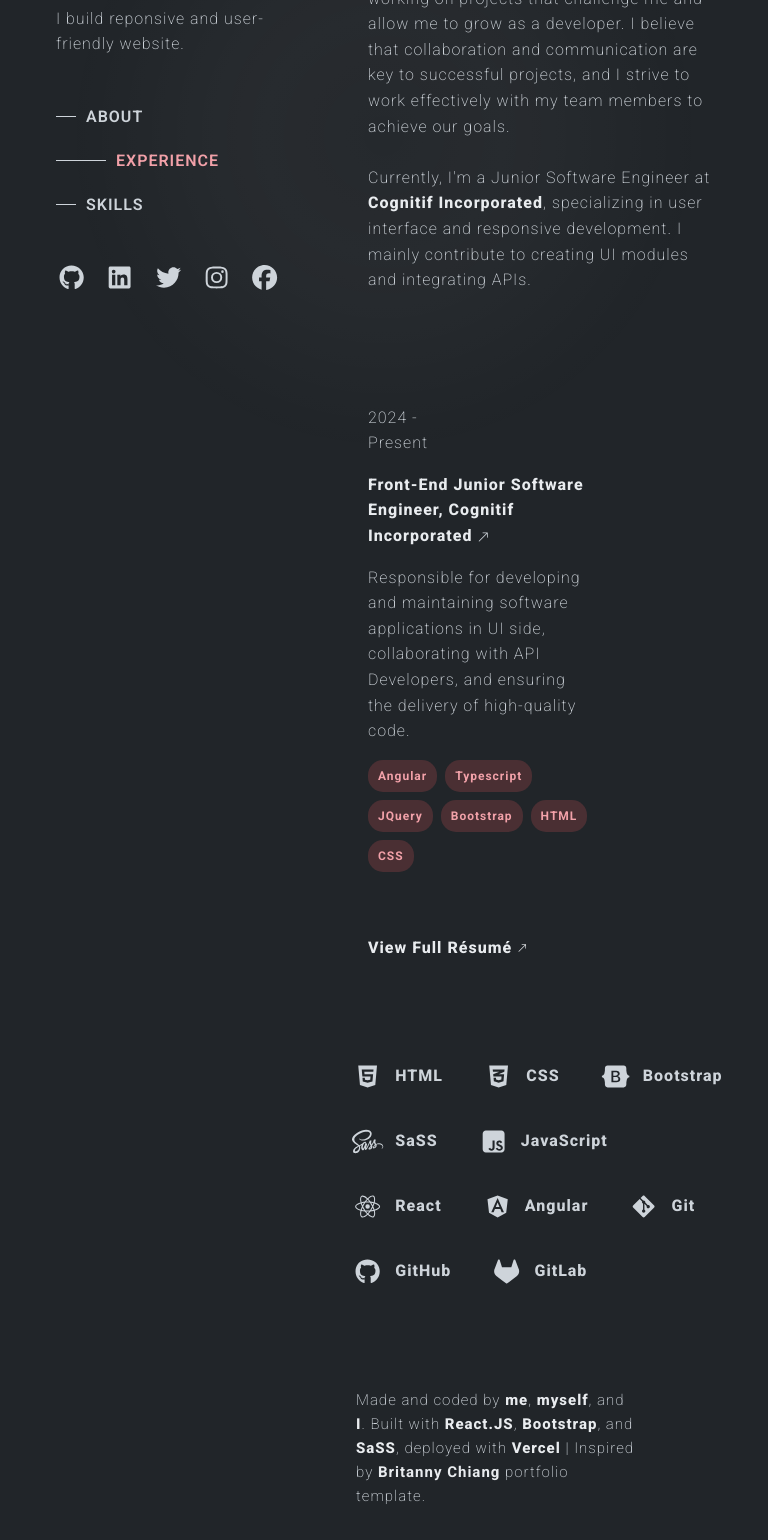
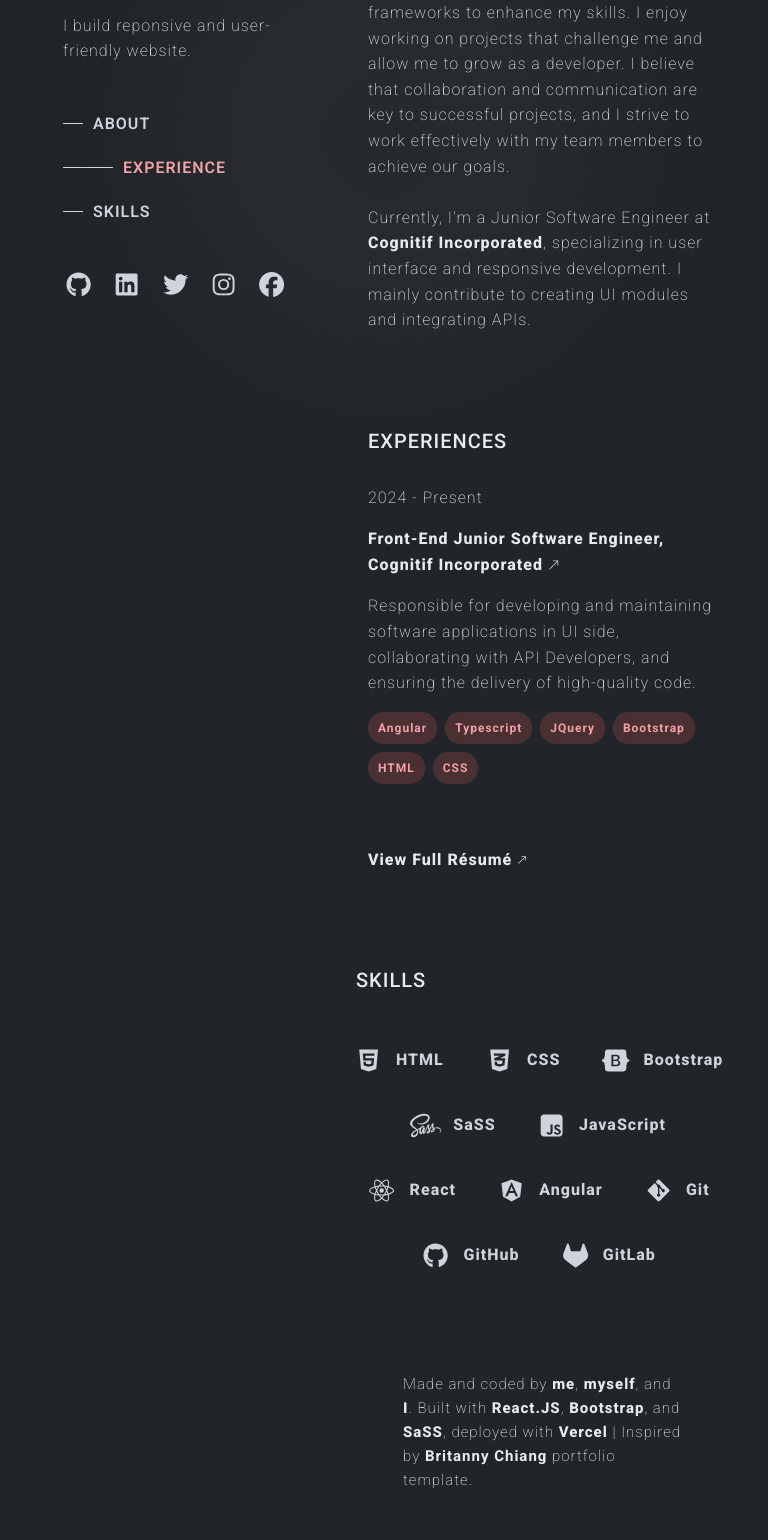
Before and after one commit to diksik0123/devpaulio, a React (Vite) app: page / in a window 768 px wide. Shown: the part 264-1804 px from the top of the page. Built offline with nearby package versions, Linux system fonts and the light colour scheme.

Commit message:
updated the responsiveness and removed assets

```diff
--- a/src/Components/Experience/Experience.jsx
+++ b/src/Components/Experience/Experience.jsx
@@ -7,10 +7,10 @@
                 <div className="container">
                     <h5 className='mb-3'>EXPERIENCES</h5>
                     <div className={`row pt-3 pb-3 ${styles['experience-container']}`} onClick={() => window.open('https://www.empleyado.com/', '_blank')}>
-                        <div className="col-4">
+                        <div className={`col-4 ${styles['col-custom']}`}>
                             <p className={styles['date-text']}>2024 - Present</p>
                         </div>
-                        <div className="col-8">
+                        <div className={`col-8 ${styles['col-custom']}`}>
                             <p><span className={styles['job-title']} style={styles.span}>Front-End Junior Software Engineer, Cognitif Incorporated</span>&nbsp;<i className="bi bi-arrow-up-right"></i></p>
                             <p>Responsible for developing and maintaining software applications in UI side, collaborating with API Developers, and ensuring the delivery of high-quality code.</p>
                             <div className={`d-flex gap-2 flex-wrap`}>
--- a/src/Components/Experience/Experience.module.scss
+++ b/src/Components/Experience/Experience.module.scss
@@ -60,6 +60,9 @@
     @media (max-width: 768px) {
         .experience-container{
             flex-direction: column;
+            .col-custom{
+                width: 100% !important;
+            }
         }
     }
 }
--- a/src/Components/Footer/Footer.jsx
+++ b/src/Components/Footer/Footer.jsx
@@ -3,7 +3,7 @@
 function Footer() {
   return (
     <>
-    <section id='footer'>
+    <section id='footer' className={`${styles['footer-section']}`}>
       <div className={`d-flex w-75 ${styles.footer}`}>
         <p className={styles['footer-text']}>Made and coded by <span>me</span>, <span>myself</span>, and <span>I</span>. Built with <span>React.JS</span>, <span>Bootstrap</span>, and <span>SaSS</span>, deployed with <span>Vercel</span> | Inspired by <a href="https://www.brittanychiang.com/" target="_blank">Britanny Chiang</a> portfolio template.</p>
       </div>
--- a/src/Components/Footer/Footer.module.scss
+++ b/src/Components/Footer/Footer.module.scss
@@ -1,4 +1,4 @@
-section{
+.footer-section{
   .footer-text{
     font-size: 15px;
     color: var(--sub-text-color);
@@ -20,3 +20,11 @@
     transition: all 0.3s;
   }
 }
+
+@media (max-width: 768px) {
+  .footer-section{
+    display: flex;
+    flex-direction: column;
+    align-items: center;
+  }
+}
--- a/src/Components/Navigation/Navigation.jsx
+++ b/src/Components/Navigation/Navigation.jsx
@@ -37,7 +37,7 @@
 
         <>
             <section id='navigation'>
-                <div>
+                <div className={styles['navigation-container']}>
                     <header className="mb-5">
                         <h1>Paul Bocalan</h1>
                         <p>Front End Developer</p>
--- a/src/Components/Navigation/Navigation.module.scss
+++ b/src/Components/Navigation/Navigation.module.scss
@@ -90,8 +90,11 @@
 
 // mobile viewport
 @media (min-width: 768px) {
-    h5 {
-        display: none;
+    .navigation-container{
+        padding: 7px;
+        h5 {
+            display: none;
+        }
     }
 }
 
--- a/src/Components/Skills/Skills.jsx
+++ b/src/Components/Skills/Skills.jsx
@@ -9,7 +9,7 @@
     <>
       <section id='skills' className={styles.skills}>
         <div className={`row pt-3 pb-3 ${styles.container}`}>
-          <h5 className='mb-4'>SKILLS</h5>
+          <h5 className='mb-5'>SKILLS</h5>
           <div className={`${styles['skills-container']} d-flex gap-4 flex-wrap ps-0`}>
             <div className={`${styles.skill}`}>
               <FontAwesomeIcon icon={faHtml5} className={`${styles.icons} ${styles["icon-html"]}`} title="HTML5" /> <span>HTML</span>
--- a/src/Components/Skills/Skills.module.scss
+++ b/src/Components/Skills/Skills.module.scss
@@ -51,4 +51,10 @@
             color: var(--sub-text-color);
         }
     }
+
+    @media (max-width: 768px) {
+        .skills-container{
+            justify-content: center;
+        }
+    }
 }
```
Also changed, not shown: src/assets/images/quote-generator.png (deleted).
